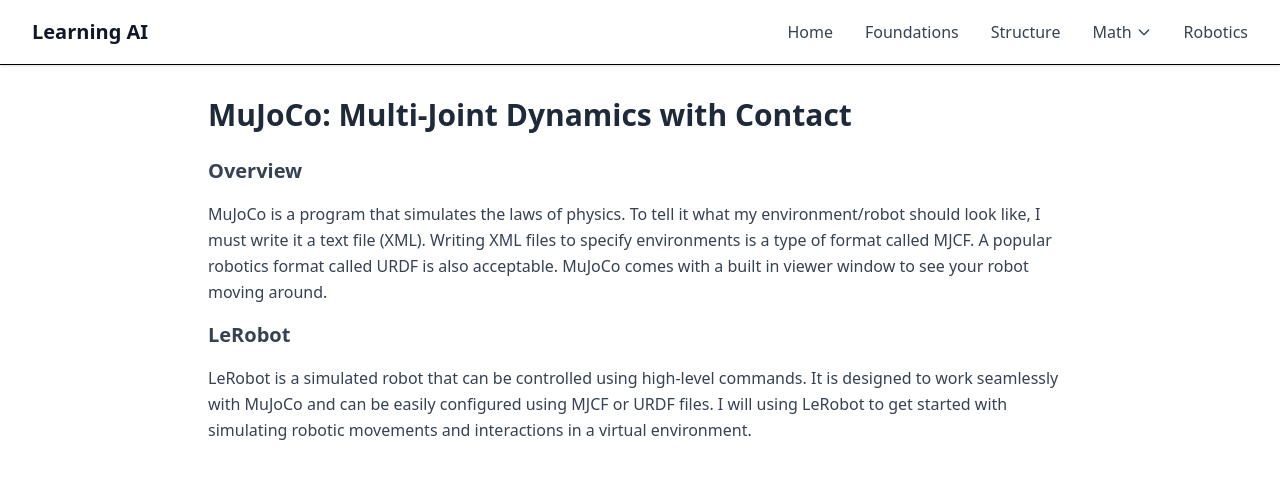
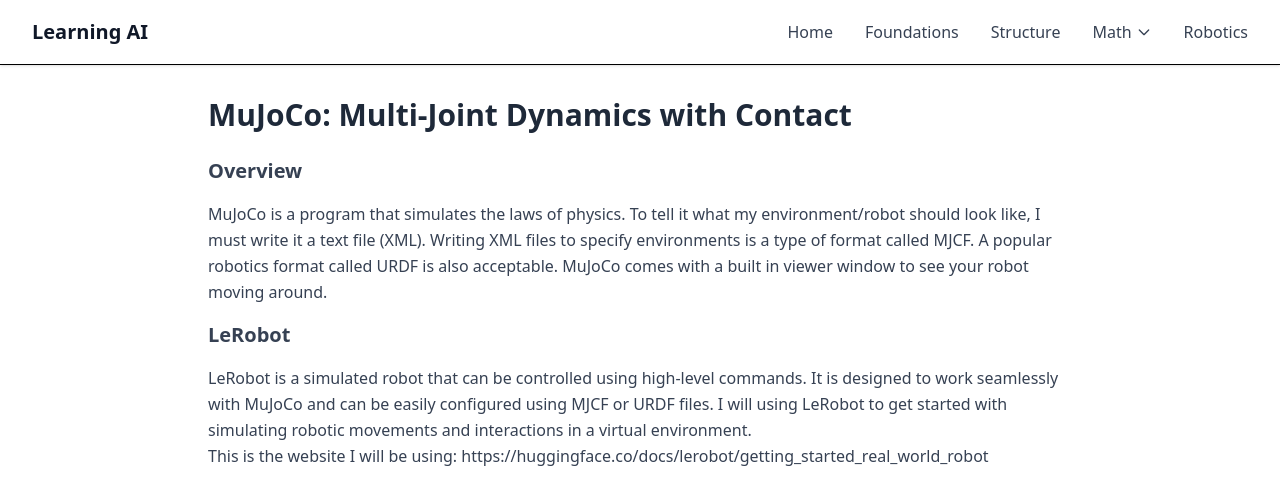
Before and after one commit to WilliamGiammona/learning-ai, a Next.js app: page /robotics in a window 1280 px wide. Shown: the top 504 px of the page. Built offline with nearby package versions, Linux system fonts and the light colour scheme.

Commit message:
added website

```diff
--- a/app/robotics/page.tsx
+++ b/app/robotics/page.tsx
@@ -24,6 +24,9 @@ const page = () => {
           easily configured using MJCF or URDF files. I will using LeRobot to
           get started with simulating robotic movements and interactions in a
           virtual environment.
+          <br />
+          This is the website I will be using:
+          https://huggingface.co/docs/lerobot/getting_started_real_world_robot
         </p>
       </div>
     </div>
```
